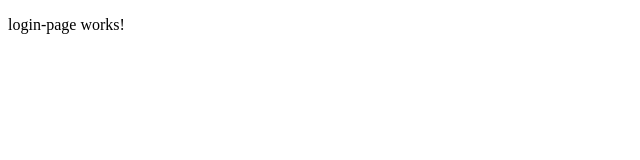
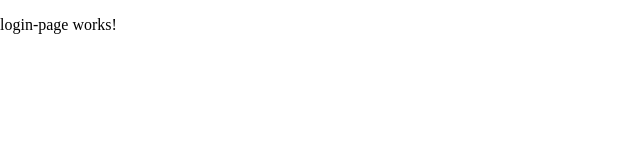
Before and after one commit to KuznetsovR/Vega, an Angular app: page /login in a window 1280 px wide. Shown: the top 160 px of the page, without its empty margins (0-640 px from the left). Built offline with nearby package versions, Linux system fonts and the light colour scheme.

Commit message:
removed margin in body globally, added colors variables

```diff
--- a/src/styles.scss
+++ b/src/styles.scss
@@ -1 +1,3 @@
-/* You can add global styles to this file, and also import other style files */
+body{
+  margin: 0;
+}
--- /dev/null
+++ b/src/styles/colors.scss
@@ -0,0 +1,4 @@
+$primary: 	#0034f0;
+$secondary: #000cae;
+$white: #fff;
+$gray: #9b9b9b;
```
